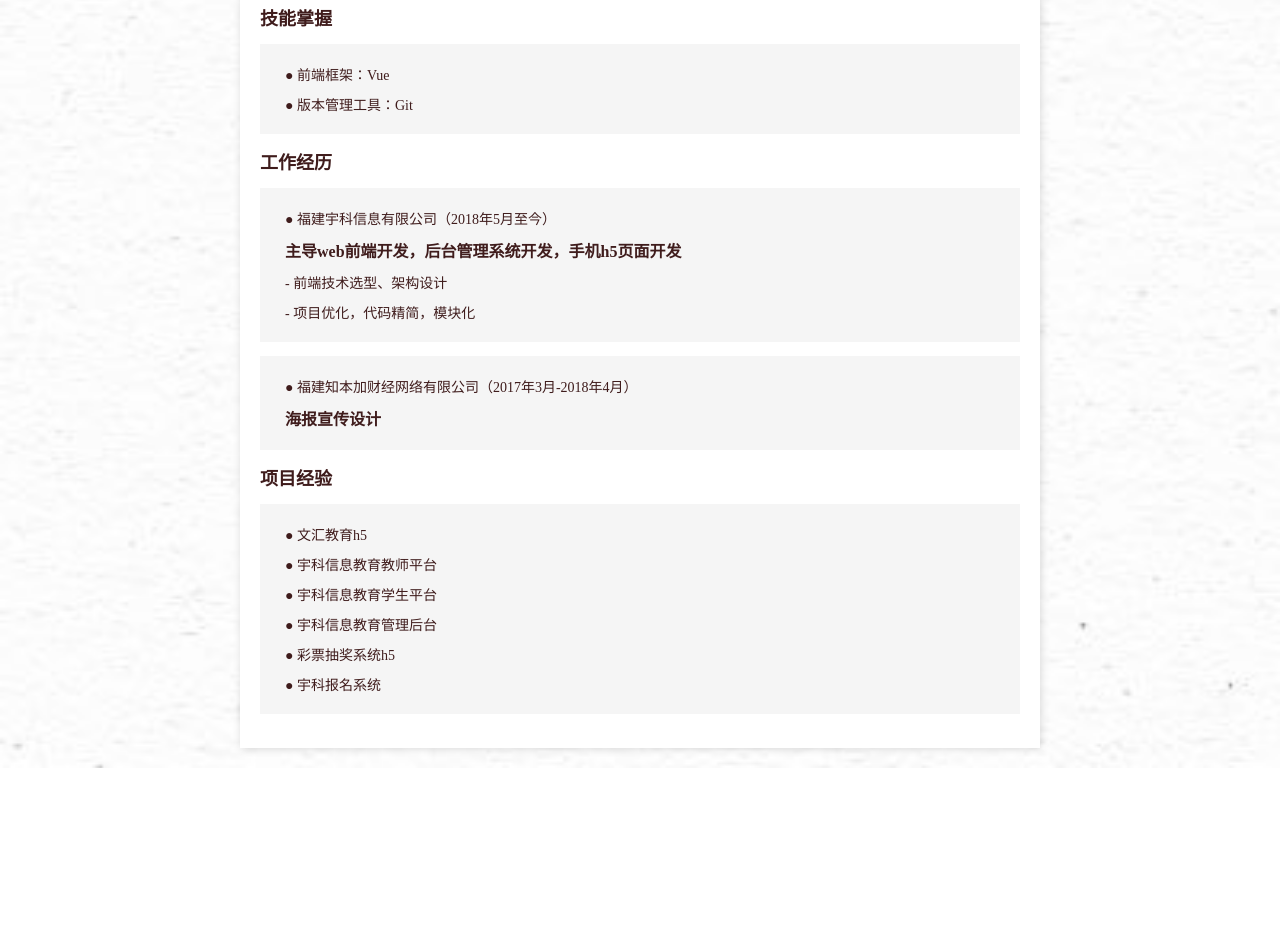
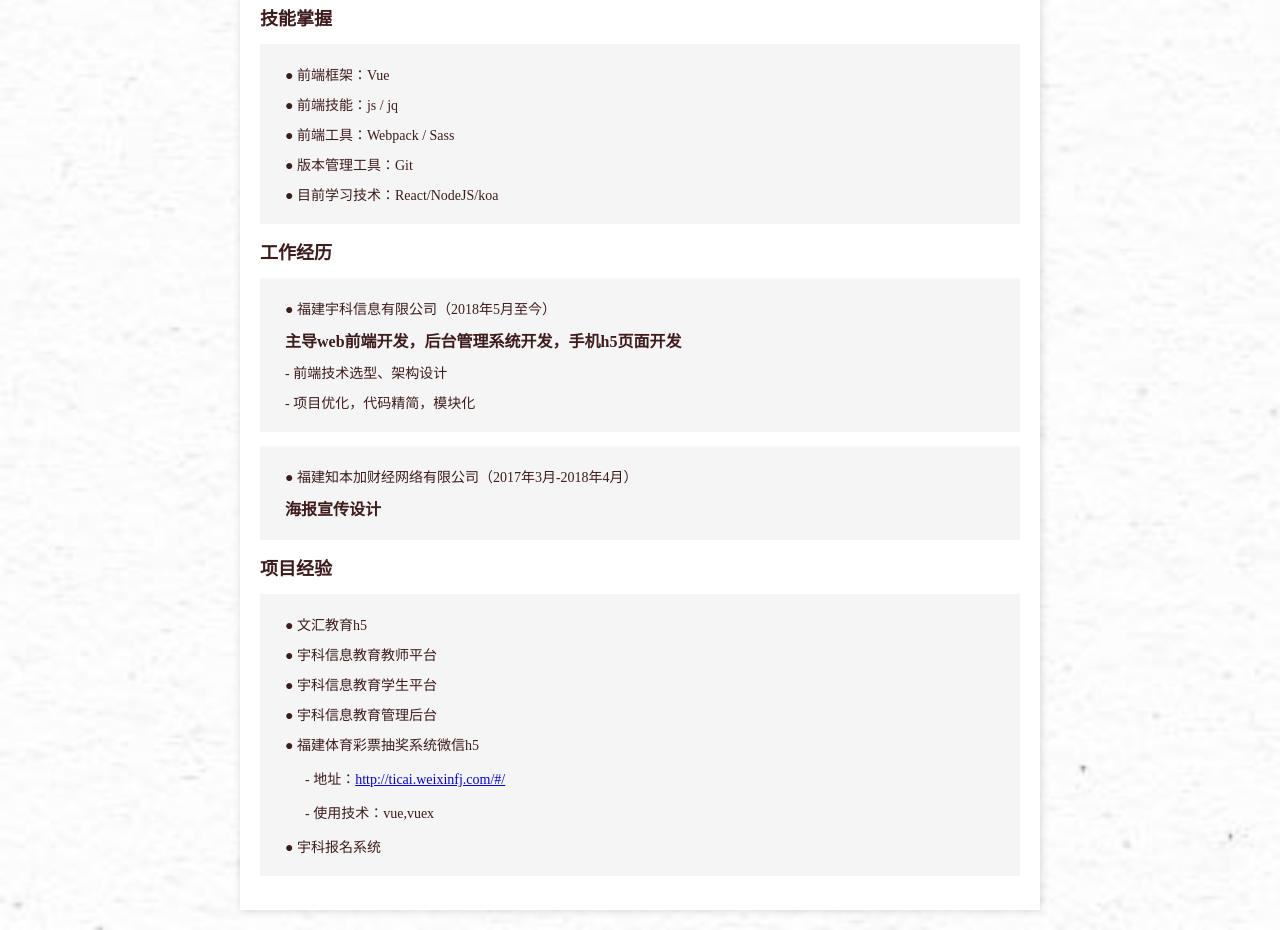
Before and after one commit to linqiuyue/resume, a plain HTML site: page index.html in a window 1280 px wide. Shown: the part 440-1370 px from the top of the page. Before the commit the page ends 1208 px from the top, so only its background shows below. Drawn offline with Linux system fonts and the light colour scheme.

Commit message:
技术掌握修改

```diff
--- a/css/index.css
+++ b/css/index.css
@@ -50,3 +50,6 @@ body {
   margin: 10px;
   font-size: 16px;
 }
+.home__content-details{
+  margin-left: 20px;
+}
--- a/index.html
+++ b/index.html
@@ -2,6 +2,7 @@
   <meta name="viewport" content="width=device-width, initial-scale=1.0" />
   <link rel="stylesheet" type="text/css" href="./css/index.css" />
 </head>
+
 <body class="home">
   <header class="home__header">
     <img src="./img/portrait.jpeg" />
@@ -21,7 +22,11 @@
       <h4>技能掌握</h4>
       <ul>
         <li>● 前端框架：Vue</li>
+        <li>● 前端技能：js / jq</li>
+        <li>● 前端工具：Webpack / Sass</li>
         <li>● 版本管理工具：Git</li>
+        <li>● 目前学习技术：React/NodeJS/koa</li>
+
       </ul>
     </div>
     <div class="home__content-item">
@@ -46,7 +51,13 @@
         <li>● 宇科信息教育教师平台</li>
         <li>● 宇科信息教育学生平台</li>
         <li>● 宇科信息教育管理后台</li>
-        <li>● 彩票抽奖系统h5</li>
+        <li>● 福建体育彩票抽奖系统微信h5
+          <div class="home__content-details">
+            <p>- 地址：<a href="http://ticai.weixinfj.com/#/" target="view_window">http://ticai.weixinfj.com/#/</a></p>
+            <p>- 使用技术：vue,vuex</p>
+          </div>
+        </li>
+
         <li>● 宇科报名系统</li>
       </ul>
     </div>
```
